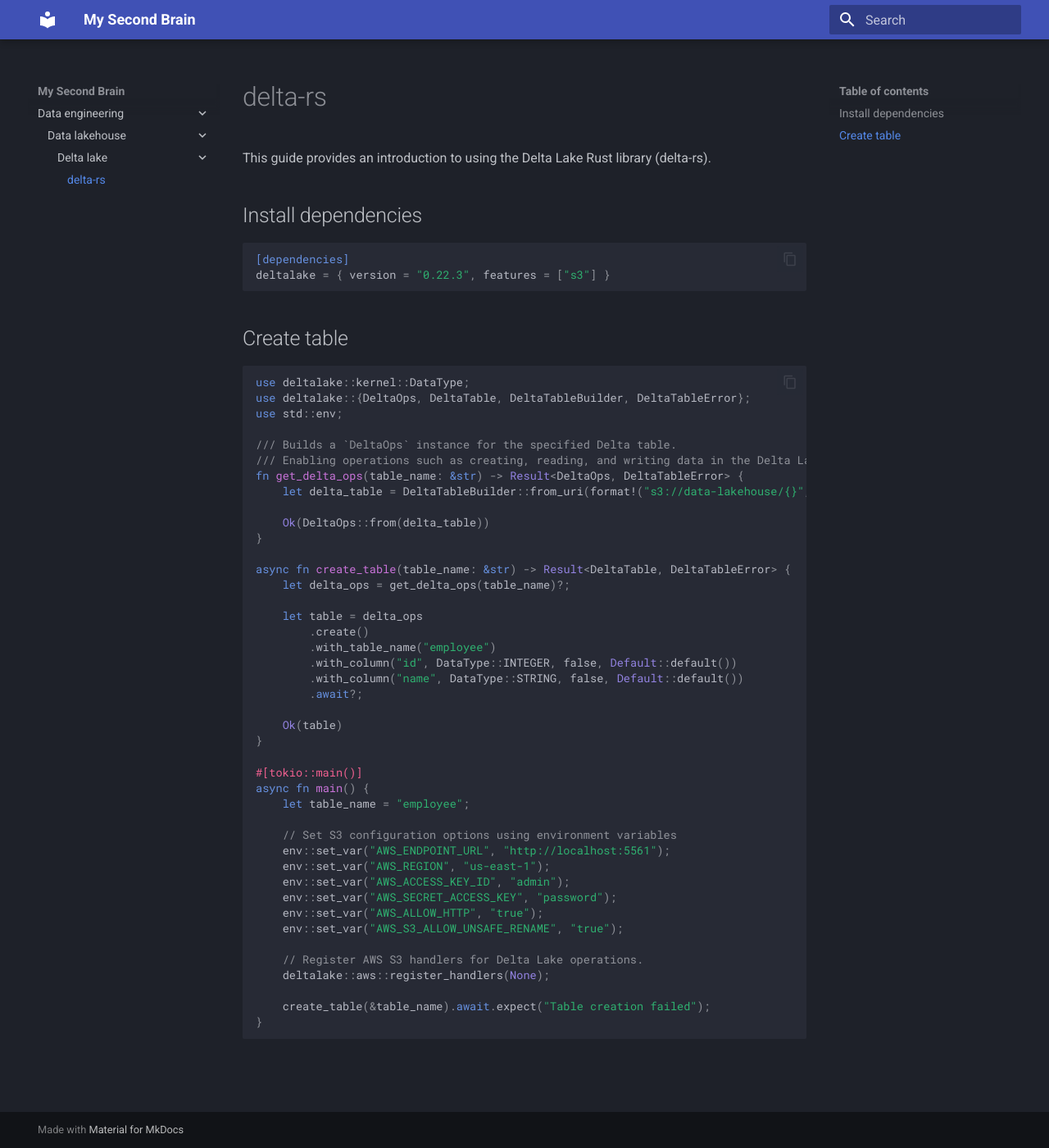
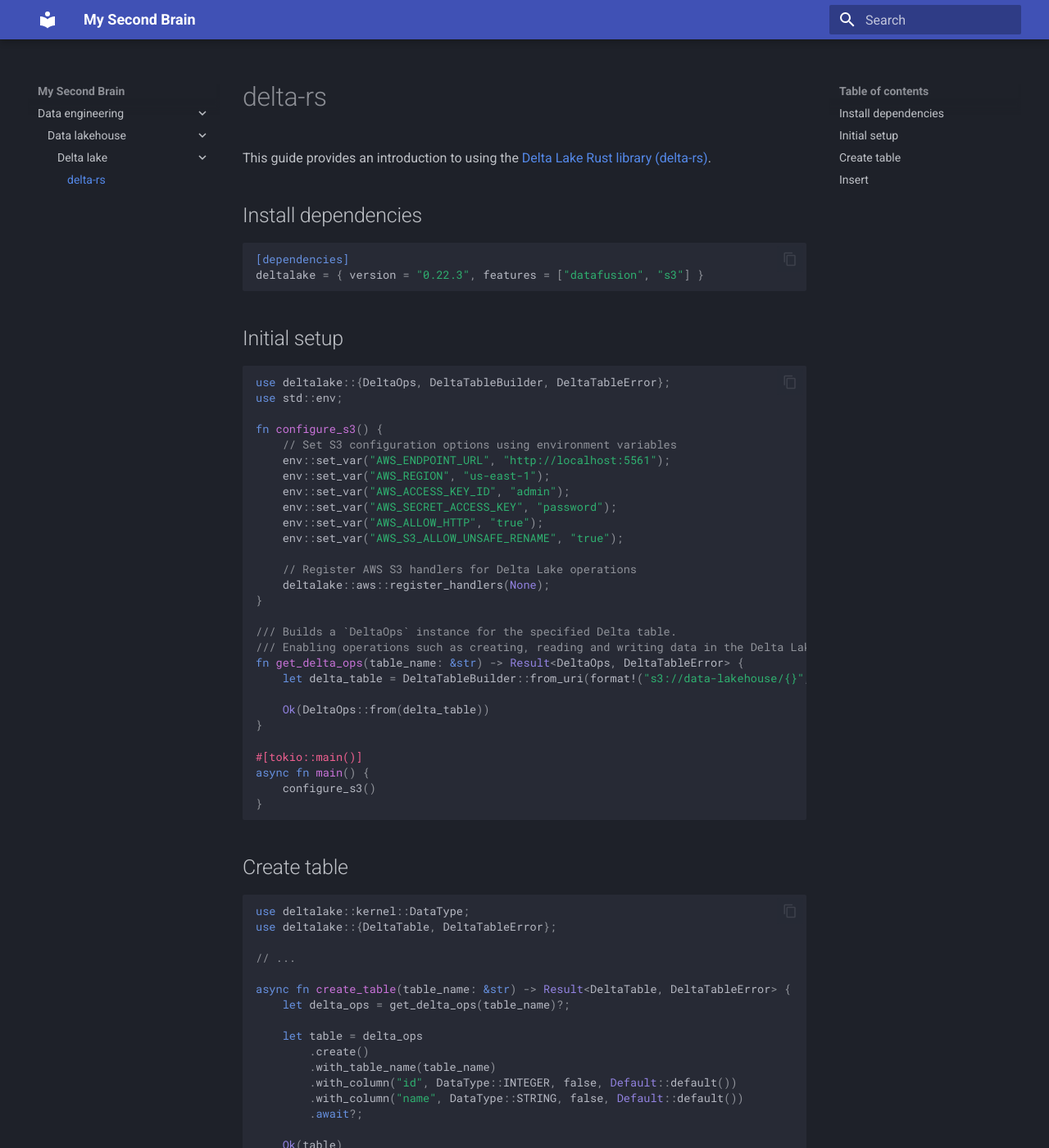
Before and after one commit to HelloJowet/second_brain, an MkDocs documentation site: the page built from docs/data_engineering/data_lakehouse/delta_lake/rust.md, in a window 1280 px wide and 1400 px high. Shown: the whole window at 82% size. Built offline with MkDocs 1.6.1 and Material for MkDocs 9.7.7, drawn with Linux system fonts in a browser that asks for light colours; part of the change alters nothing that is shown; some of the changed text lies outside the part shown.

Commit message:
feat: insert functionality added

````diff
--- a/docs/data_engineering/data_lakehouse/delta_lake/rust.md
+++ b/docs/data_engineering/data_lakehouse/delta_lake/rust.md
@@ -1,35 +1,61 @@
 # delta-rs
 
-This guide provides an introduction to using the Delta Lake Rust library (delta-rs).
+This guide provides an introduction to using the [Delta Lake Rust library (delta-rs)](https://github.com/delta-io/delta-rs).
 
 ## Install dependencies
 
 ```toml
 [dependencies]
-deltalake = { version = "0.22.3", features = ["s3"] }
+deltalake = { version = "0.22.3", features = ["datafusion", "s3"] }
+```
+
+## Initial setup
+
+```rust
+use deltalake::{DeltaOps, DeltaTableBuilder, DeltaTableError};
+use std::env;
+
+fn configure_s3() {
+    // Set S3 configuration options using environment variables
+    env::set_var("AWS_ENDPOINT_URL", "http://localhost:5561");
+    env::set_var("AWS_REGION", "us-east-1");
+    env::set_var("AWS_ACCESS_KEY_ID", "admin");
+    env::set_var("AWS_SECRET_ACCESS_KEY", "password");
+    env::set_var("AWS_ALLOW_HTTP", "true");
+    env::set_var("AWS_S3_ALLOW_UNSAFE_RENAME", "true");
+
+    // Register AWS S3 handlers for Delta Lake operations
+    deltalake::aws::register_handlers(None);
+}
+
+/// Builds a `DeltaOps` instance for the specified Delta table.
+/// Enabling operations such as creating, reading and writing data in the Delta Lake format.
+fn get_delta_ops(table_name: &str) -> Result<DeltaOps, DeltaTableError> {
+    let delta_table = DeltaTableBuilder::from_uri(format!("s3://data-lakehouse/{}", table_name)).build()?;
+
+    Ok(DeltaOps::from(delta_table))
+}
+
+#[tokio::main()]
+async fn main() {
+    configure_s3()
+}
 ```
 
 ## Create table
 
 ```rust
 use deltalake::kernel::DataType;
-use deltalake::{DeltaOps, DeltaTable, DeltaTableBuilder, DeltaTableError};
-use std::env;
+use deltalake::{DeltaTable, DeltaTableError};
 
-/// Builds a `DeltaOps` instance for the specified Delta table.
-/// Enabling operations such as creating, reading, and writing data in the Delta Lake format.
-fn get_delta_ops(table_name: &str) -> Result<DeltaOps, DeltaTableError> {
-    let delta_table = DeltaTableBuilder::from_uri(format!("s3://data-lakehouse/{}", table_name)).build()?;
-
-    Ok(DeltaOps::from(delta_table))
-}
+// ...
 
 async fn create_table(table_name: &str) -> Result<DeltaTable, DeltaTableError> {
     let delta_ops = get_delta_ops(table_name)?;
 
     let table = delta_ops
         .create()
-        .with_table_name("employee")
+        .with_table_name(table_name)
         .with_column("id", DataType::INTEGER, false, Default::default())
         .with_column("name", DataType::STRING, false, Default::default())
         .await?;
@@ -39,19 +65,50 @@ async fn create_table(table_name: &str) -> Result<DeltaTable, DeltaTableError> {
 
 #[tokio::main()]
 async fn main() {
+    configure_s3()
+
     let table_name = "employee";
-
-    // Set S3 configuration options using environment variables
-    env::set_var("AWS_ENDPOINT_URL", "http://localhost:5561");
-    env::set_var("AWS_REGION", "us-east-1");
-    env::set_var("AWS_ACCESS_KEY_ID", "admin");
-    env::set_var("AWS_SECRET_ACCESS_KEY", "password");
-    env::set_var("AWS_ALLOW_HTTP", "true");
-    env::set_var("AWS_S3_ALLOW_UNSAFE_RENAME", "true");
-
-    // Register AWS S3 handlers for Delta Lake operations.
-    deltalake::aws::register_handlers(None);
-
     create_table(&table_name).await.expect("Table creation failed");
 }
 ```
+
+## Insert
+
+```rust
+use deltalake::arrow::array::{Int32Array, RecordBatch, StringArray};
+use deltalake::arrow::datatypes::{DataType as ArrowDataType, Field, Schema as ArrowSchema};
+use deltalake::protocol::SaveMode;
+use deltalake::{DeltaTable, DeltaTableError};
+use std::sync::Arc;
+
+// ...
+
+async fn insert(table_name: &str, save_mode: SaveMode) -> Result<DeltaTable, DeltaTableError> {
+    // Define the schema for the record
+    let schema = Arc::new(ArrowSchema::new(vec![
+        Field::new("int", ArrowDataType::Int32, false),
+        Field::new("string", ArrowDataType::Utf8, true),
+    ]));
+
+    // Create a employee record
+    let ids = Int32Array::from(vec![1, 2, 3]);
+    let names = StringArray::from(vec!["Tom", "Tim", "Titus"]);
+    let employee_record = RecordBatch::try_new(schema, vec![Arc::new(ids), Arc::new(names)]).unwrap();
+
+    let delta_ops = get_delta_ops(table_name)?;
+    // Insert record
+    let table = delta_ops.write(vec![employee_record]).with_save_mode(save_mode).await?;
+
+    Ok(table)
+}
+
+#[tokio::main()]
+async fn main() {
+    // ...
+
+    let table_name = "employee";
+    insert(&table_name, SaveMode::Append).await.expect("Insert failed");
+}
+```
+
+The default save mode for the `delta_ops.write` function is `SaveMode::Append`. To overwrite existing data instead of appending, use `SaveMode::Overwrite`.
````
